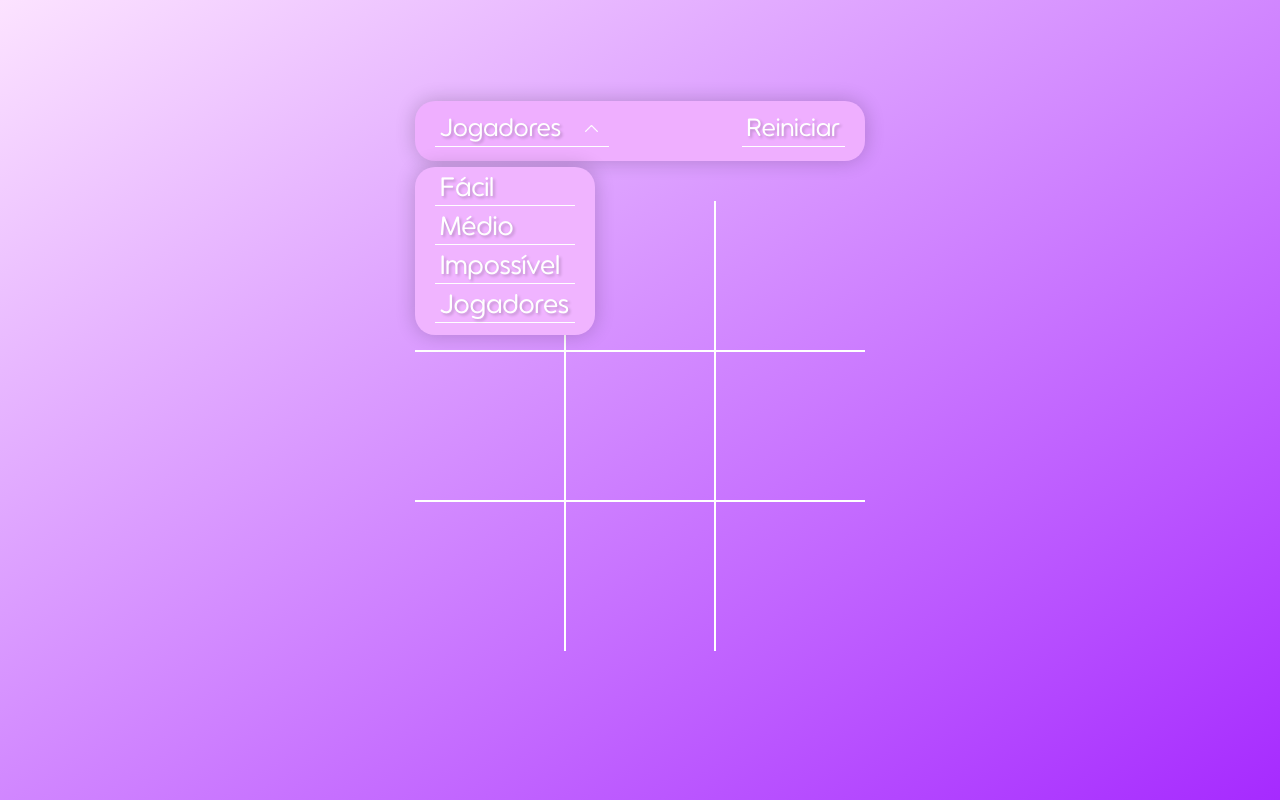
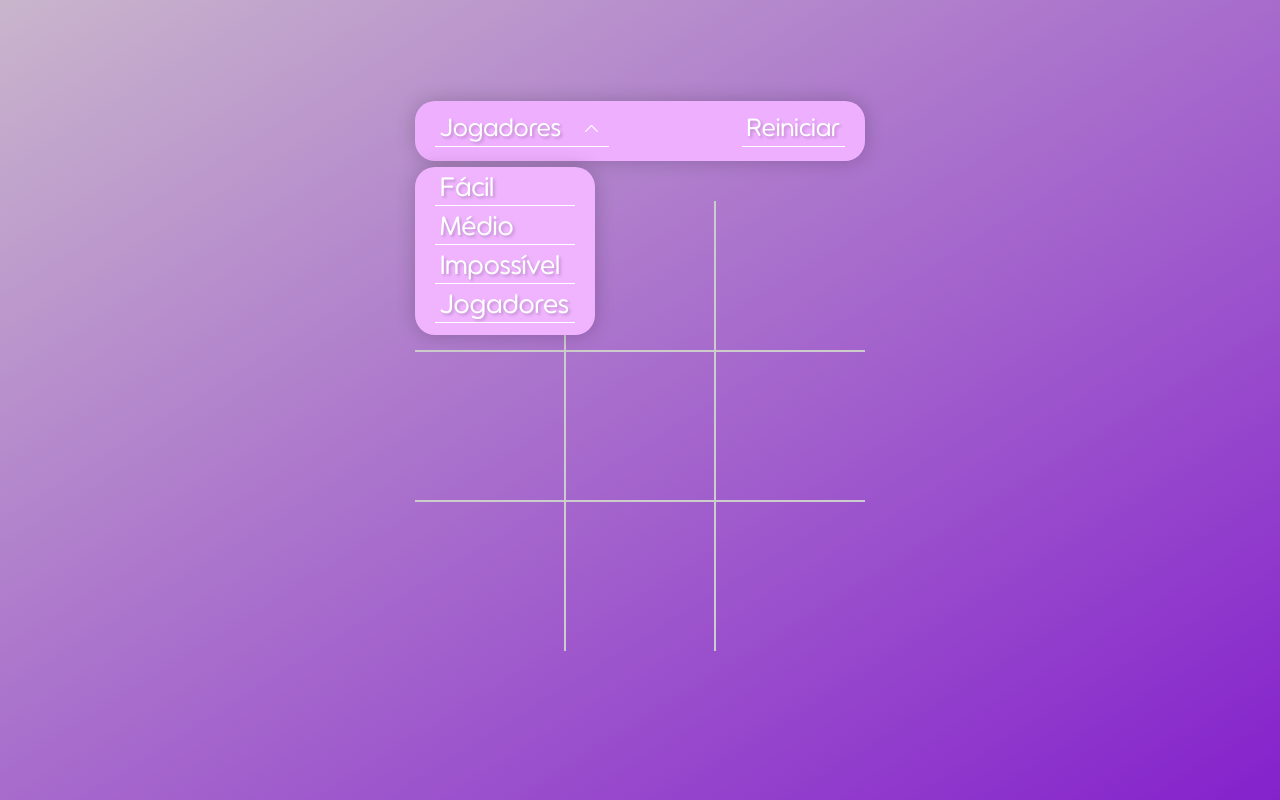
Before and after one commit to dnlKaizer/Jogo-da-Velha, a website with bundled scripts: page index.html in a window 1280 px wide. Both pictures are taken after a click on the picture 591 px from the left and 128 px from the top of the page. Built offline with nearby package versions, Linux system fonts and the light colour scheme.

Commit message:
Animação do background ao clicar no Seletor

```diff
--- a/index.html
+++ b/index.html
@@ -10,10 +10,11 @@
     <body>
         <script type="module" src="./js/main.js"></script>
 
+        <div class="background"></div>
         <div id="container">
             <div>
                 <div id="container-menu">
-                    <div id="menu">
+                    <div id="box-menu">
                         <div class="botao" id="modo">
                             <div id="texto-seletor">Jogadores</div>
                             <img onclick="clicarSeletor()" src="./imagens/seta.png" alt="Seta" id="seta">
--- a/js/Interface.js
+++ b/js/Interface.js
@@ -8,6 +8,7 @@ export class Interface {
         this.seletor = new Seletor()
         this.modo = document.querySelector('#modo')
         this.buttonReiniciar = document.querySelector('#reiniciar')
+        this.background = document.querySelector('.background')
     }
 
     getCell(index) {
@@ -30,8 +31,8 @@ export class Interface {
     }
 
     reiniciar() {
-        const div = box.lastChild
-        if (div.className == 'vencedor') {
+        const div = box.querySelector('.vencedor')
+        if (div != null) {
             this.box.removeChild(div)
         }
         for (let i = 0; i < 9; i++) {
@@ -48,9 +49,11 @@ export class Interface {
 
     enableSelectedCellButtons() {
         for (let index = 0; index < 9; index++) {
-            if (this.jogo.getMatriz.getIndiceByIndex(index) == -1) {
-                this.cells[index].onclick = () => {window.clicar(index)}
-                this.cells[index].style.cursor = 'pointer'
+            if (!this.jogo.getFim) {
+                if (this.jogo.getMatriz.getIndiceByIndex(index) == -1) {
+                    this.cells[index].onclick = () => {window.clicar(index)}
+                    this.cells[index].style.cursor = 'pointer'
+                }
             }
         }
     }
@@ -87,7 +90,7 @@ export class Interface {
         this.box.appendChild(div)
         setTimeout(() => {
             div.style.opacity = '1'
-        }, 500)
+        }, 550)
     }
 
     appearSymbol(cell) {
@@ -131,15 +134,21 @@ export class Interface {
             this.seletor.disappear()
             this.enableSelectedCellButtons()
             this.enableButtonReiniciar()
+            this.background.id = 'backgroundOff'
+            setTimeout(() => {
+                this.background.style.zIndex = '0'
+            }, 900)
         } else {
             this.seletor.appear()
             this.disableAllCellButtons()
             this.disableButton(this.buttonReiniciar)
+            this.background.style.zIndex = '1'
+            this.background.id = 'backgroundOn'
         }
     }
 
     escolherModo(index) {
+        this.atualizarSeletor()
         this.seletor.escolherModo(index)
-        this.atualizarSeletor()
     }
 }
--- a/js/main.js
+++ b/js/main.js
@@ -9,9 +9,9 @@ window.clicar = (index) => {
 }
 
 window.reiniciar = () => {
+    tela.reiniciar()
     jogo = new JogoDaVelha()
     tela = new Interface(jogo)
-    tela.reiniciar()
 }
 
 window.clicarSeletor = () => {
--- a/style.css
+++ b/style.css
@@ -157,6 +157,24 @@
     100% {max-height: 0px;}
 }
 
+/* Animação do background */
+@keyframes appear-background {
+    0% {
+        opacity: 0;
+    }
+    100% {
+        opacity: 0.2;
+    }
+}
+@keyframes disappear-background {
+    0% {
+        opacity: 0.2;
+    }
+    100% {
+        opacity: 0;
+    }
+}
+
 /* Fonte Usada */
 @font-face {
     font-family: LTS;
@@ -171,6 +189,7 @@
     display: flex;
     align-items: center;
     justify-content: center;
+    position: relative;
 }
 #box {
     display: flex;
@@ -193,6 +212,26 @@
 
     width: 150px;
     height: 150px;
+}
+.background {
+    position: fixed;
+    height: 100vh;
+    width: 100vw;
+    top: 0;
+    bottom: 0;
+    left: 0;
+    right: 0;
+    z-index: 0;
+    background-color: rgba(0, 0, 0);
+    animation-timing-function: ease-in-out;
+    animation-duration: 1s;
+    opacity: 0.2;
+}
+#backgroundOn {
+    animation-name: appear-background;
+}
+#backgroundOff {
+    animation-name: disappear-background;
 }
 
 /* Símbolos */
@@ -228,11 +267,16 @@
 }
 
 /* Menu */
-#menu {
+#container-menu {
+    z-index: 2;
+}
+#box-menu {
     background-color: rgb(239, 175, 255);
     box-shadow: 0px 0px 20px rgba(0, 0, 0, 0.2);
     animation: start 3s;
     animation-timing-function: ease-in;
+    z-index: 2;
+    position: relative;
 
     border-radius: 20px;
     width: 450px;
@@ -280,7 +324,7 @@
     background-color: rgb(240, 180, 255);
     box-shadow: 0px 0px 20px rgba(0, 0, 0, 0.2);
     overflow: hidden;
-    z-index: 1;
+    z-index: 2;
     max-height: 0px;
 
     margin-top: 6px;
@@ -398,7 +442,7 @@
         height: 8px;
     }
 
-    #menu {
+    #box-menu {
         width: 300px;
         height: 40px;
         border-radius: 12px;
```
